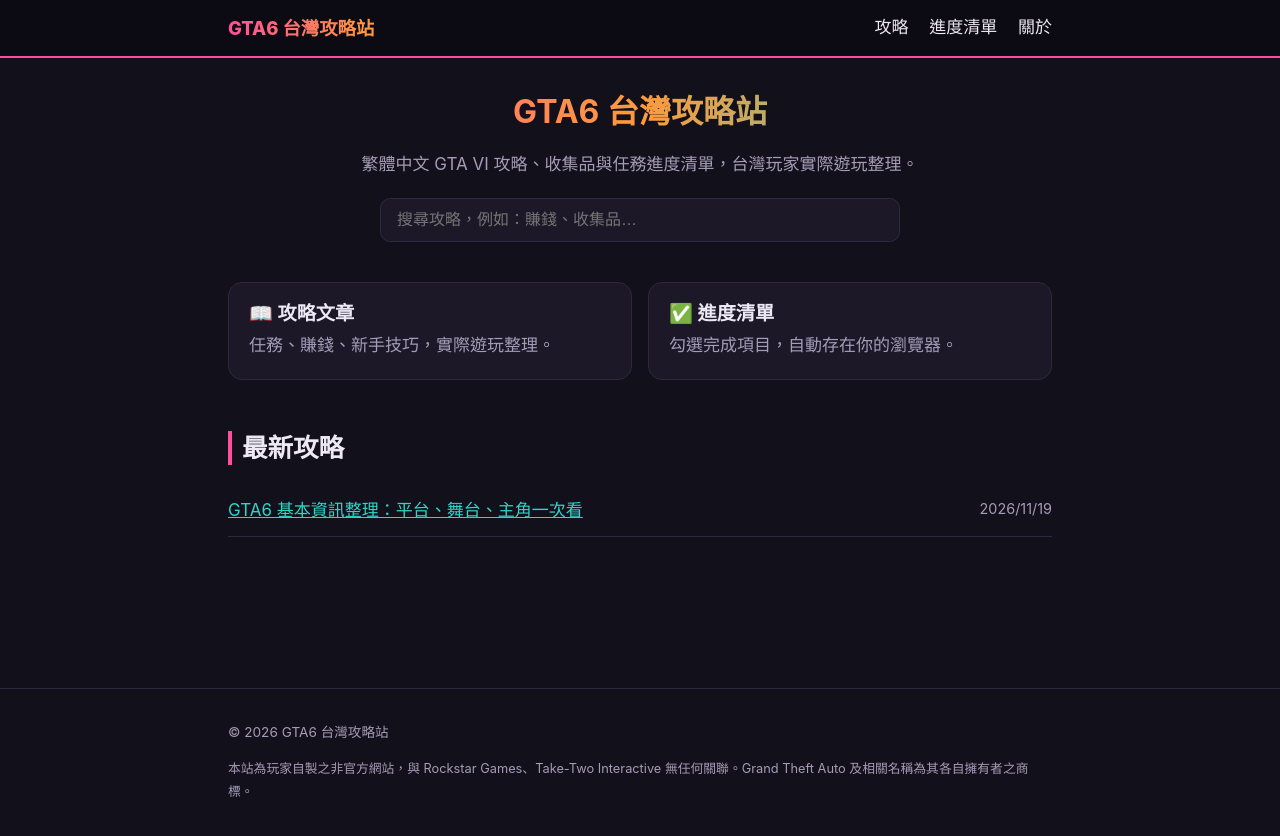
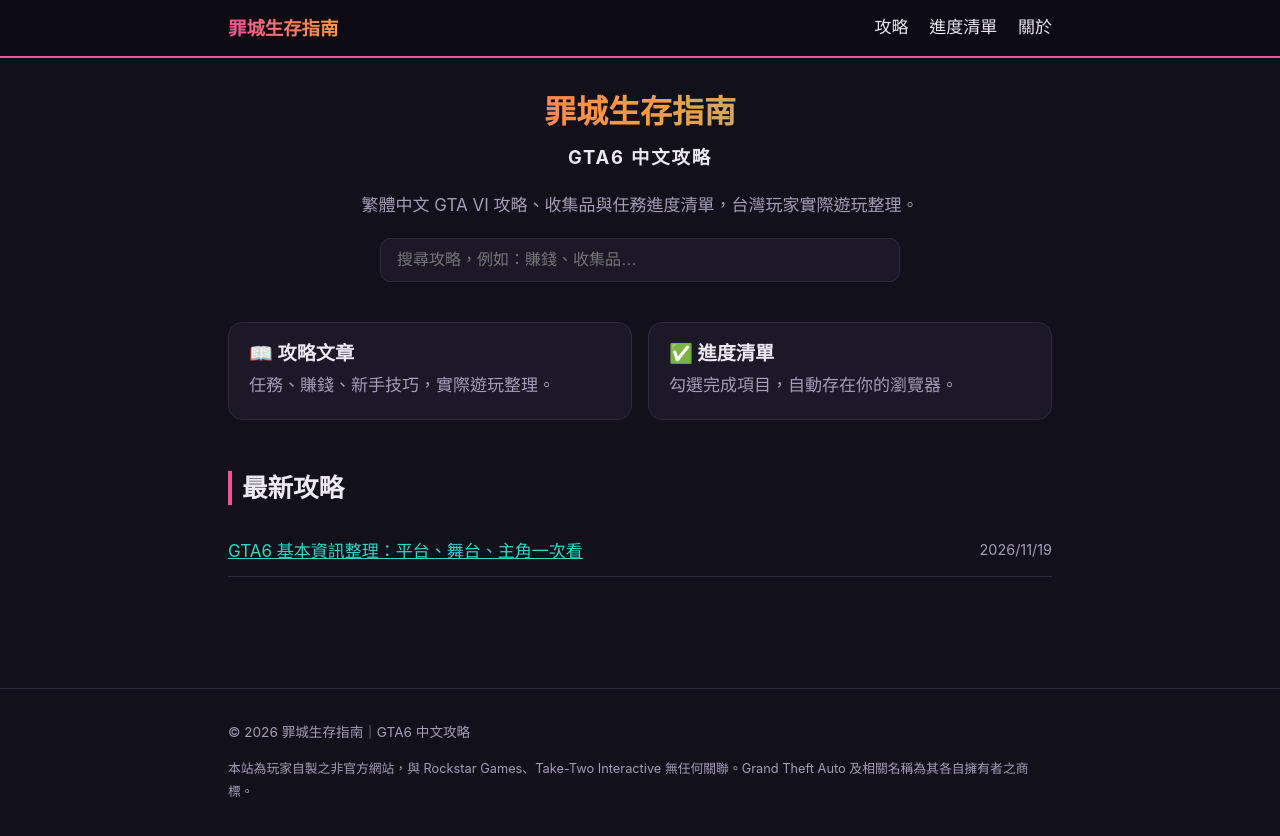
Before and after one commit to DaSarBe/GTAVI-TOOL, a Jekyll site: the page built from index.html, in a window 1280 px wide. Shown: the top 836 px of the page. Built offline with Jekyll 4.4.1, drawn with Linux system fonts in a browser that asks for light colours.

Commit message:
網站改名為「罪城生存指南｜GTA6 中文攻略」
Co-Authored-By: Claude Opus 5.5 <noreply@anthropic.com>
Claude-Session: https://claude.ai/code/session_01UX71aNGr3ut9vKz1BrxJHZ

```diff
--- a/_config.yml
+++ b/_config.yml
@@ -1,5 +1,7 @@
 # ===== 網站基本設定（改名稱只要改 title 這一行）=====
-title: "GTA6 台灣攻略站"
+title: "罪城生存指南｜GTA6 中文攻略"
+short_title: "罪城生存指南"
+tagline: "GTA6 中文攻略"
 description: "繁體中文 GTA VI 攻略、收集品與任務進度清單，台灣玩家實際遊玩整理。"
 lang: zh-Hant-TW
 
--- a/_includes/header.html
+++ b/_includes/header.html
@@ -1,6 +1,6 @@
 <header class="site-header">
   <div class="wrap header-inner">
-    <a class="logo" href="{{ '/' | relative_url }}">{{ site.title }}</a>
+    <a class="logo" href="{{ '/' | relative_url }}">{{ site.short_title }}</a>
     <nav class="nav">
       <a href="{{ '/guides/' | relative_url }}">攻略</a>
       <a href="{{ '/checklist/' | relative_url }}">進度清單</a>
--- a/_layouts/default.html
+++ b/_layouts/default.html
@@ -3,7 +3,7 @@
 <head>
   <meta charset="utf-8">
   <meta name="viewport" content="width=device-width, initial-scale=1">
-  <title>{% if page.title %}{{ page.title }} | {% endif %}{{ site.title }}</title>
+  <title>{% if page.title %}{{ page.title }} | {{ site.short_title }}{% else %}{{ site.title }}{% endif %}</title>
   <meta name="description" content="{{ page.description | default: page.excerpt | default: site.description | strip_html | strip_newlines | truncate: 150 }}">
   <meta property="og:title" content="{{ page.title | default: site.title }}">
   <meta property="og:description" content="{{ page.description | default: site.description | strip_html | truncate: 150 }}">
--- a/about.md
+++ b/about.md
@@ -5,7 +5,7 @@ permalink: /about/
 ---
 # 關於本站
 
-這裡是由台灣玩家經營的 **GTA VI 繁體中文攻略站**。
+**罪城生存指南**是由台灣玩家經營的 GTA VI 繁體中文攻略站。
 
 - 所有攻略都是**實際遊玩後整理**，不轉貼、不憑空猜測。
 - 進度清單的勾選紀錄只存在你自己的瀏覽器，本站不會收集。
--- a/assets/css/style.css
+++ b/assets/css/style.css
@@ -36,6 +36,7 @@ h2 { border-left: 4px solid var(--pink); padding-left: 10px; margin-top: 2em; }
   background: linear-gradient(90deg, var(--pink), var(--orange), var(--teal)); -webkit-background-clip: text; background-clip: text; color: transparent;
 }
 .hero p { color: var(--muted); }
+.hero .tagline { color: var(--text); font-weight: 700; font-size: 1.15rem; letter-spacing: .1em; margin: 0; }
 .search-box { position: relative; max-width: 520px; margin: 18px auto 0; text-align: left; }
 #search { width: 100%; padding: 12px 16px; border-radius: 10px; border: 1px solid var(--line); background: var(--panel); color: var(--text); font-size: 1rem; }
 #search:focus { outline: 2px solid var(--teal); }
--- a/index.html
+++ b/index.html
@@ -2,7 +2,8 @@
 layout: default
 ---
 <section class="hero">
-  <h1>{{ site.title }}</h1>
+  <h1>{{ site.short_title }}</h1>
+  <p class="tagline">{{ site.tagline }}</p>
   <p>{{ site.description }}</p>
   <div class="search-box">
     <input id="search" type="search" placeholder="搜尋攻略，例如：賺錢、收集品…" autocomplete="off">
```
Also changed, not shown: README.md.
